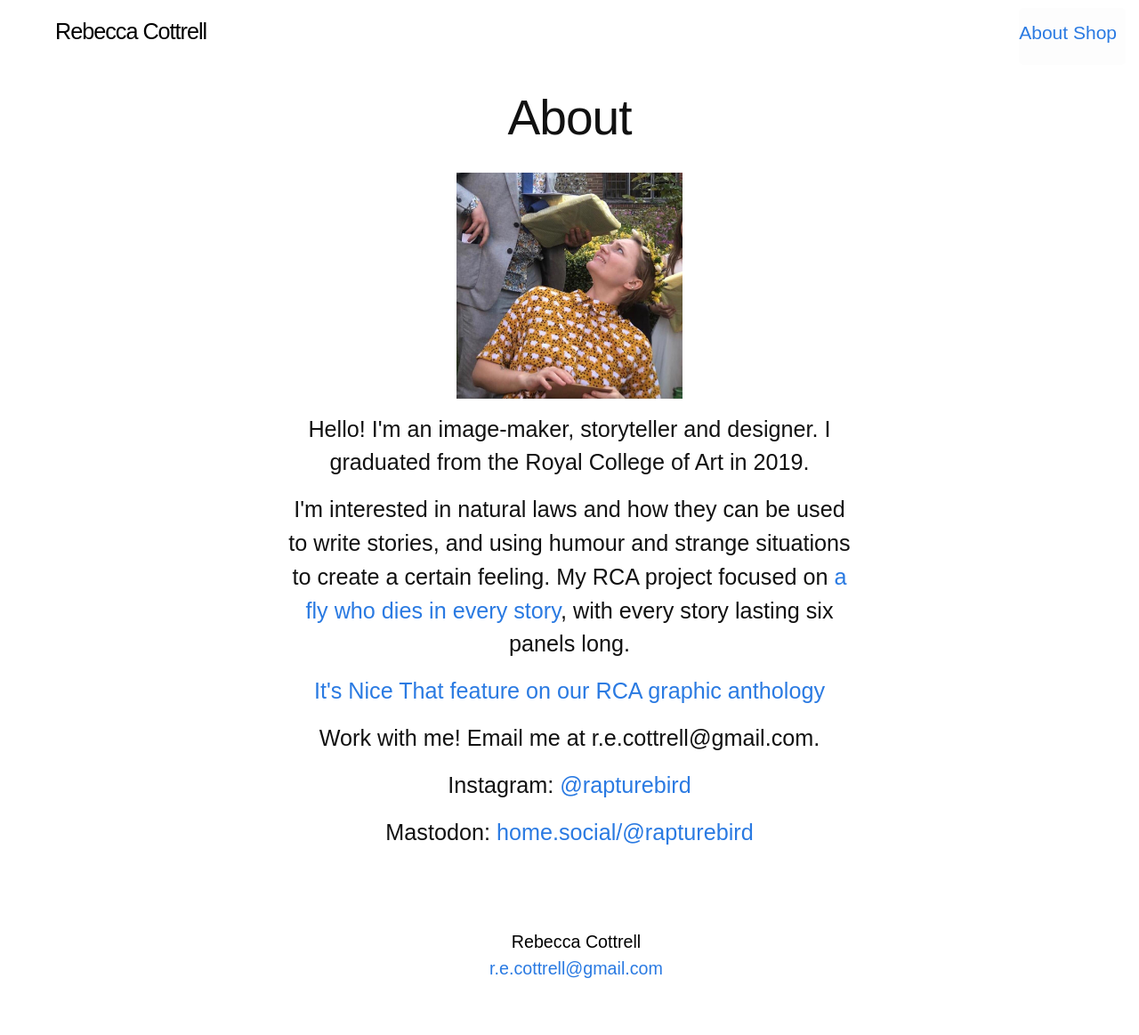
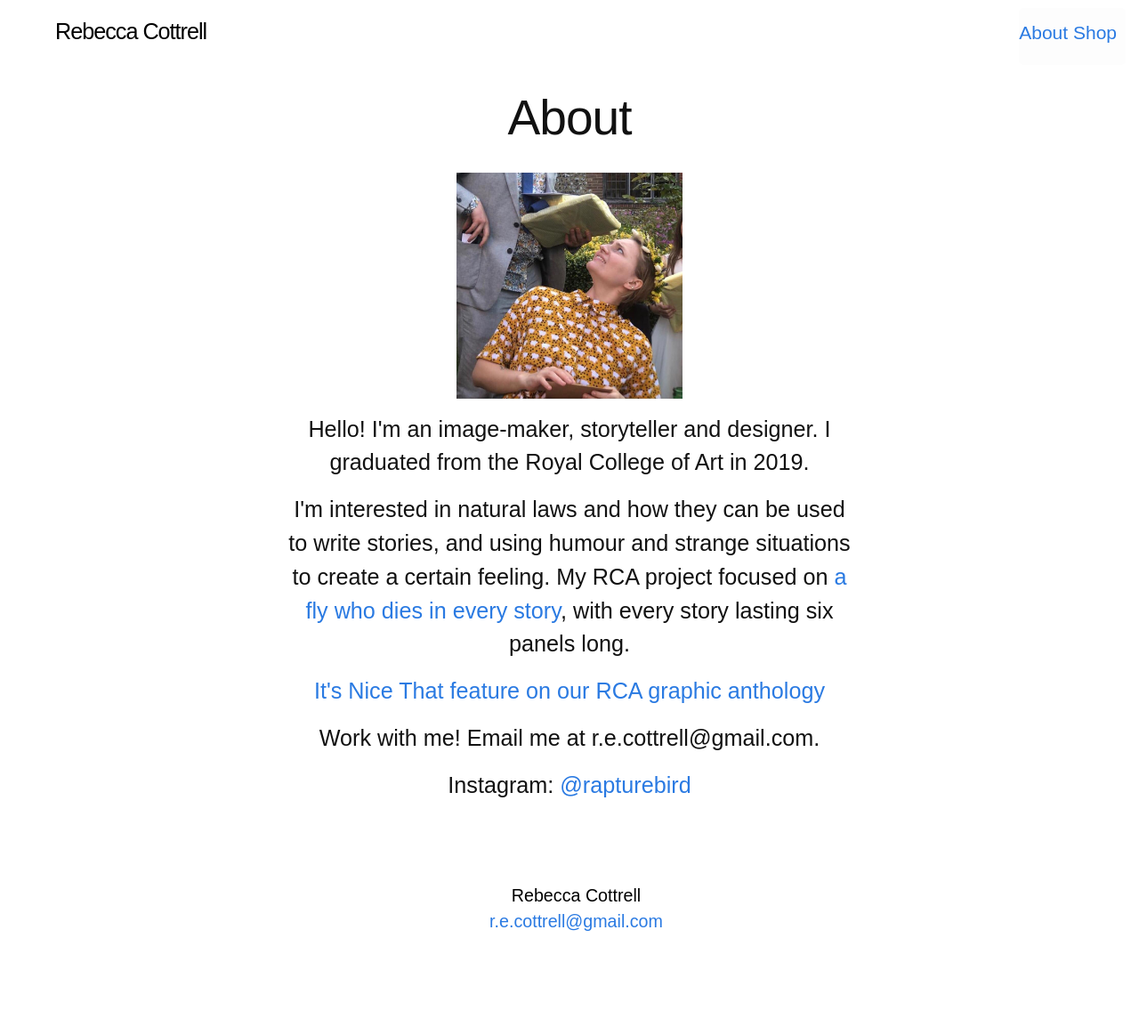
Before and after one commit to rivalee/rivalee.github.io, a Jekyll site: the page built from about.md, in a window 1280 px wide. Shown: the whole page at 89% size. Built offline with Jekyll 4.4.1, drawn with Linux system fonts in a browser that asks for light colours; some web fonts are replaced; after the commit the page ends 1111 px from its top, so only the background shows below that.

Commit message:
Remove social media link

```diff
--- a/about.md
+++ b/about.md
@@ -21,5 +21,3 @@ I'm interested in natural laws and how they can be used to write stories, and us
 <p>Work with me! Email me at r.e.cottrell@gmail.com.</p>
 
 <p>Instagram: <a rel="me" href="https://instagram.com/rapturebird">@rapturebird</a></p>
-
-<p>Mastodon: <a rel="me" href="https://home.social/@rapturebird">home.social/@rapturebird</a>
```
